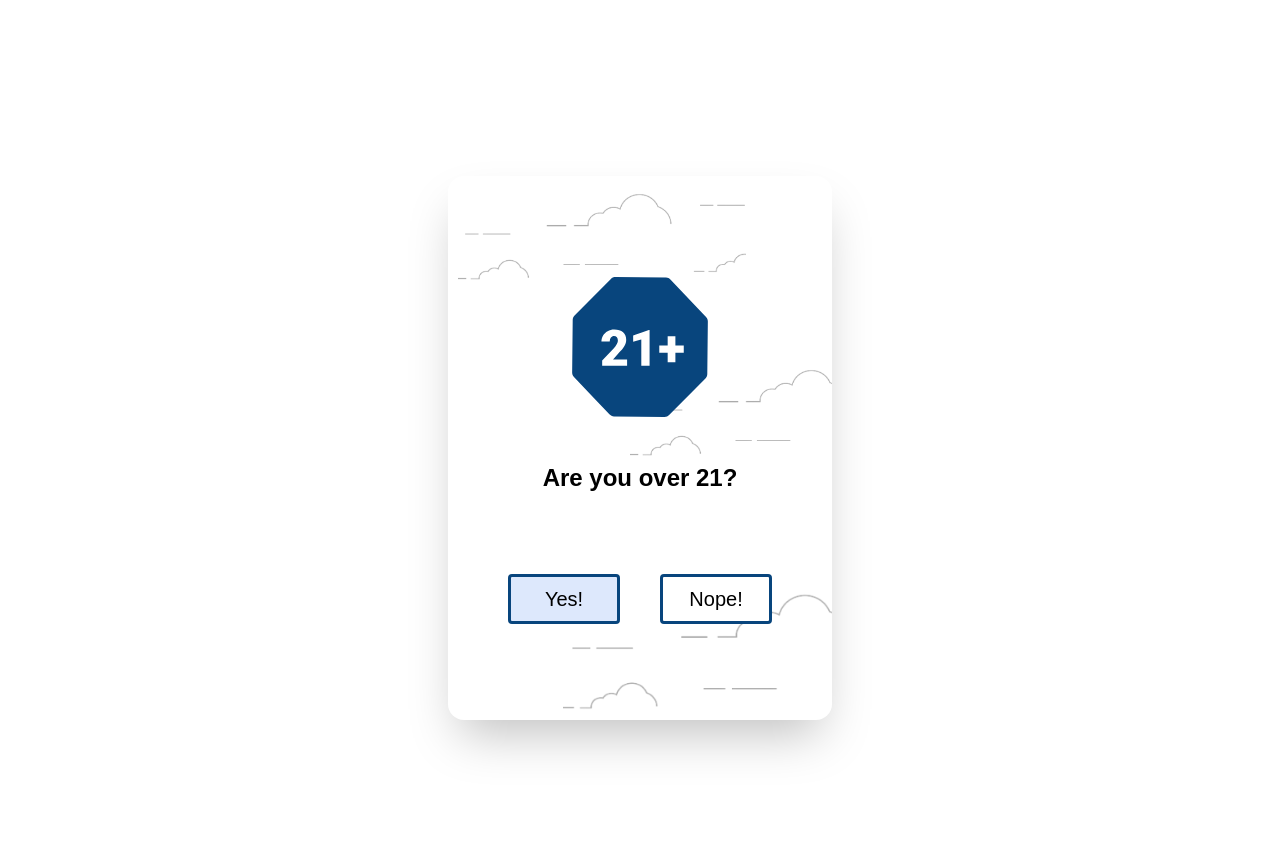
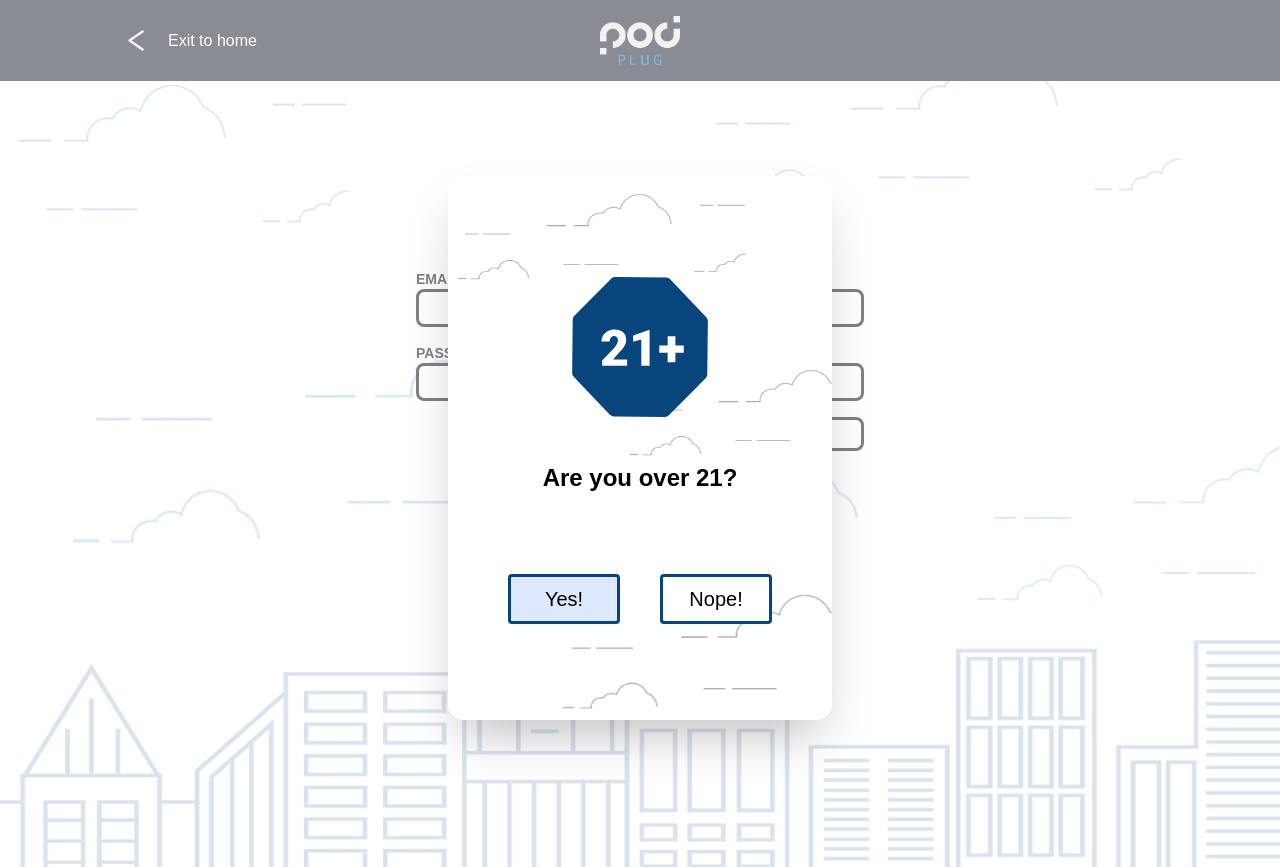
Before and after one commit to Cory-Accardo/pod_plug_main_client, a Next.js app: page /login in a window 1280 px wide. Before the commit this address had no page. Before the commit the page ends 800 px from the top, so only its background shows below. Built offline with nearby package versions, Linux system fonts and the light colour scheme.

Commit message:
Login page

```diff
--- /dev/null
+++ b/hooks/useNotSignedInOnly.ts
@@ -0,0 +1,13 @@
+import { useCookies } from "react-cookie";
+import { useRouter } from "next/router";
+import { useEffect } from "react";
+
+export default function useNotSignedInOnly() {
+  const [cookies] = useCookies(["x_token", "x_refresh_token"]);
+  const router = useRouter();
+  useEffect(() => {
+    if (cookies.x_token && cookies.x_refresh_token) {
+      router.push("/");
+    }
+  }, [cookies, router]);
+}
--- /dev/null
+++ b/pages/login.tsx
@@ -0,0 +1,166 @@
+import Head from "next/head";
+import { useRouter } from "next/router";
+import { useState } from "react";
+import { useForm } from "react-hook-form";
+import { useCookies } from "react-cookie";
+
+import SignupHeader from "../components/SignupHeader";
+import { JSON_HEADER, MAIN } from "../constants";
+import useNotSignedInOnly from "../hooks/useNotSignedInOnly";
+
+export default function Login() {
+  useNotSignedInOnly();
+  const [cookies, setCookie] = useCookies(["x-token", "x-refresh-token"]);
+  const router = useRouter();
+  const {
+    register,
+    handleSubmit,
+    formState: { errors },
+  } = useForm({ mode: "all" });
+  const [generalError, setGeneralError] = useState(undefined);
+  const onSubmit = (values) => {
+    setGeneralError(undefined);
+    fetch(MAIN + "/login", {
+      method: "POST",
+      body: JSON.stringify({
+        email: values.email,
+        password: values.password,
+      }),
+      headers: JSON_HEADER,
+    })
+      .then((res) => {
+        if (res.status == 401) {
+          setGeneralError(
+            "Your account and password do not match. Please try again."
+          );
+        } else {
+          setGeneralError("Something is wrong. Please try again.");
+        }
+        return res.json();
+      })
+      .then((json) => {
+        if (json["x-token"] && json["x-refresh-token"]) {
+          setCookie("x-token", json["x-token"], { path: "/" });
+          setCookie("x-refresh-token", json["x-refresh-token"], {
+            path: "/",
+          });
+        }
+      });
+  };
+
+  return (
+    <>
+      <Head>
+        <link rel="shortcut icon" href="/favicon.png" />
+        <title>Sign Up - Pod Plug</title>
+      </Head>
+      {/* Header */}
+      <SignupHeader />
+
+      <main className="relative overflow-hidden">
+        {/* Clouds */}
+        <div className="absolute z-clouds w-full">
+          <img
+            src="/clouds_blue.png"
+            alt="Clouds"
+            className="absolute opacity-80 z-clouds"
+            style={{ top: "-2rem", left: "55vw" }}
+          />
+          <img
+            src="/clouds_blue.png"
+            alt="Clouds"
+            className="absolute opacity-80 z-clouds"
+            style={{ top: "0rem", left: "-10vw" }}
+          />
+          <img
+            src="/clouds_big.png"
+            alt="Clouds"
+            className="absolute opacity-80 z-clouds transform scale-75"
+            style={{ top: "10rem", left: "-5vw" }}
+          />
+          <img
+            src="/clouds_big.png"
+            alt="Clouds"
+            className="absolute opacity-80 z-clouds transform scale-50"
+            style={{ top: "16rem", left: "55vw" }}
+          />
+        </div>
+        {/* Skyline */}
+        <div className="absolute h-80 w-full" style={{ top: "35rem" }}>
+          <div
+            className="absolute h-96 z-bg opacity-30 bottom-0 left-0 right-0"
+            style={{
+              backgroundImage: 'url("/skyline_full.png")',
+              backgroundSize: "auto 100%",
+              backgroundRepeat: "repeat-x",
+              backgroundPosition: "bottom left",
+            }}
+          />
+        </div>
+        {/* First form */}
+        <div className="outer-container flex flex-col items-center relative z-content">
+          <div className="container">
+            <div className="relative transform left-1/2 -translate-x-1/2 flex flex-col w-112 max-w-full py-24">
+              <div className="font-raleway font-bold text-4xl text-center">
+                Create an Account
+              </div>
+              <div className="font-raleway font-bold text-subtitle-gray text-xl text-center mt-2">
+                Join our rewards program today
+              </div>
+              <form className="flex flex-col" onSubmit={handleSubmit(onSubmit)}>
+                <div className="flex flex-col mt-4">
+                  <label className="text-sm font-bold font-raleway">
+                    EMAIL
+                  </label>
+                  <input
+                    className="p-1 border-black rounded-lg border-3"
+                    type="email"
+                    {...register("email", {
+                      required: { value: true, message: "Email is required" },
+                    })}
+                  />
+                  {errors.email && (
+                    <div className="font-raleway text-red-700">
+                      {errors.email.message}
+                    </div>
+                  )}
+                </div>
+                <div className="flex flex-col mt-4">
+                  <label className="text-sm font-bold font-raleway">
+                    PASSWORD
+                  </label>
+                  <input
+                    className="p-1 border-black rounded-lg border-3"
+                    type="password"
+                    {...register("password", {
+                      required: {
+                        value: true,
+                        message: "Password is required",
+                      },
+                    })}
+                  />
+                  {errors.password && (
+                    <div className="font-raleway text-red-700">
+                      {errors.password.message}
+                    </div>
+                  )}
+                </div>
+                {generalError && (
+                  <div className="font-raleway text-red-700">
+                    {generalError}
+                  </div>
+                )}
+                <input
+                  className="bg-white p-1 px-12 mt-4 text-sm font-bold border-black rounded-lg cursor-pointer font-raleway border-3 text-black self-end"
+                  type="submit"
+                  value="Next"
+                ></input>
+              </form>
+            </div>
+          </div>
+        </div>
+        <div style={{ height: "20rem" }}></div>
+      </main>
+    </>
+  );
+}
```
Also changed, not shown: 1 other file (tests, documents, lock files or other folders).
